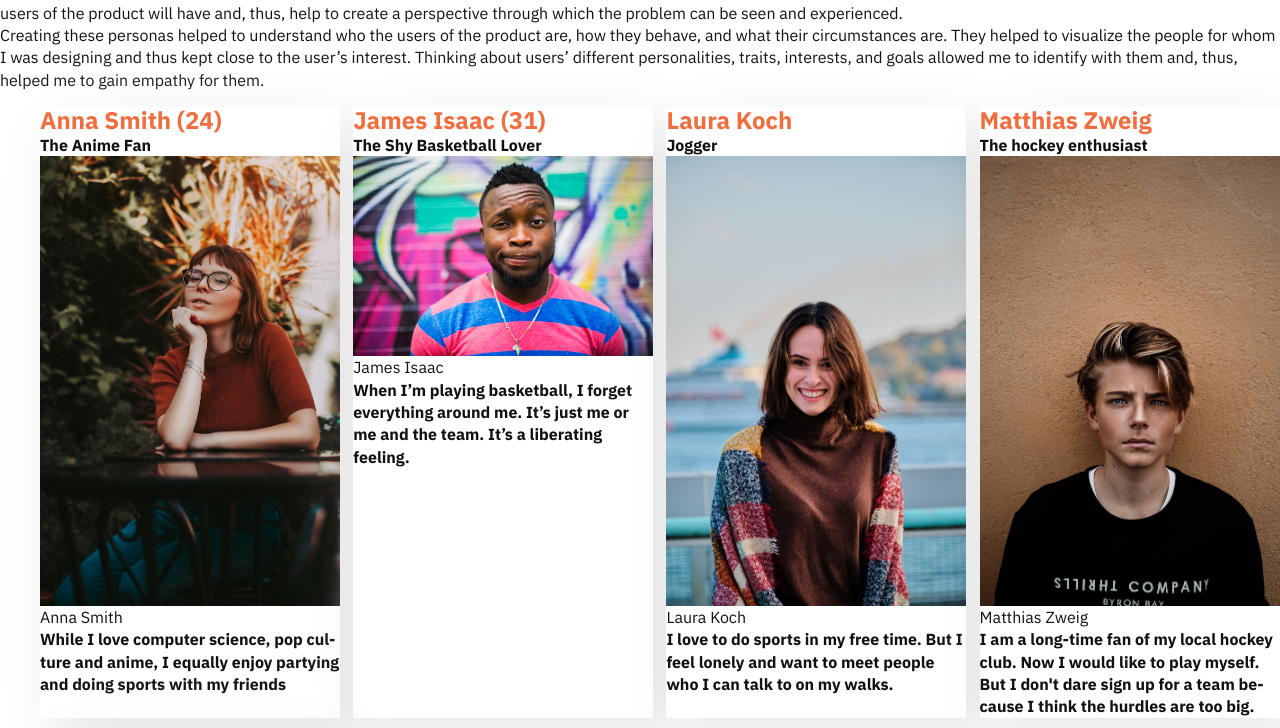
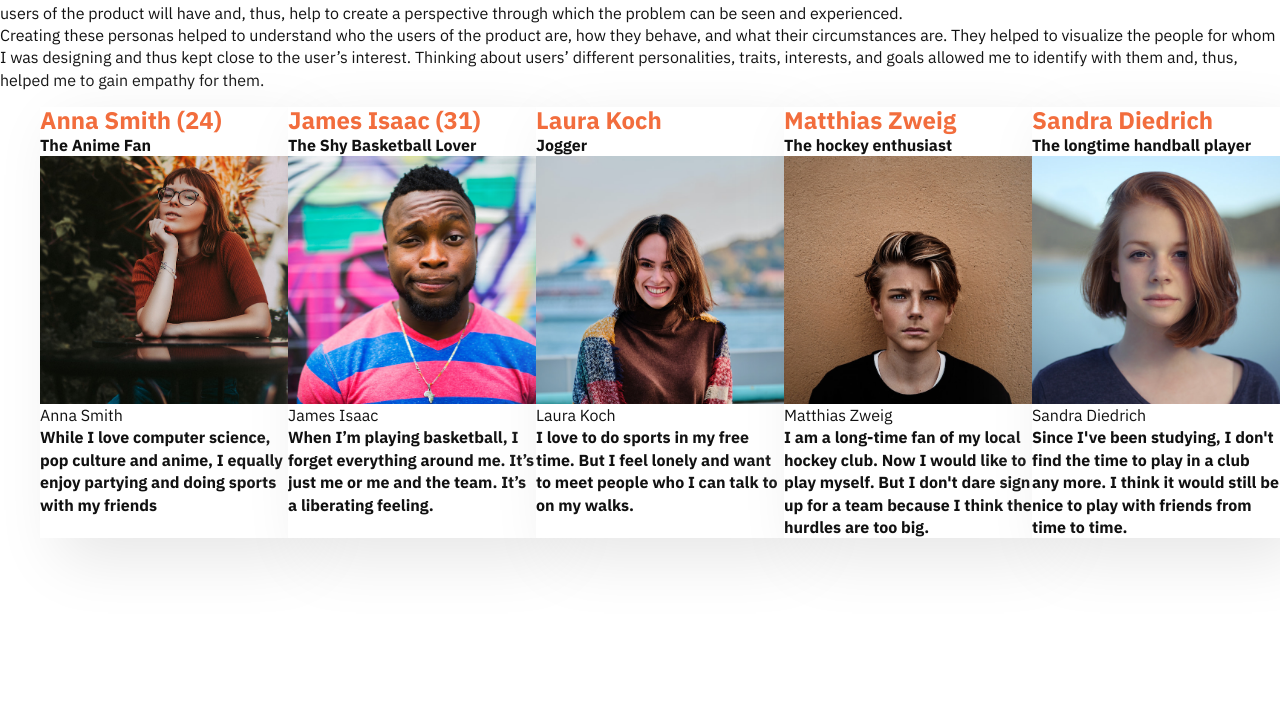
Before and after one commit to mi-classroom/webdev-fd-2021-css-grid-nickcrisci, a website: page src/index.html in a window 1280 px wide. Shown: the part 56-784 px from the top of the page. Drawn offline with Linux system fonts and the light colour scheme.

Commit message:
Transition umgesetzt. Anordnung allerdings jetzt flex nicht mehr grid

```diff
--- a/src/styles/scss/_layouts.scss
+++ b/src/styles/scss/_layouts.scss
@@ -21,10 +21,12 @@
   display: flex;
   overflow: hidden;
   width: clamp(300px, 50%, 800px);
+  flex: 1 0 10em;
   flex-direction: column;
   background-color: $lightest;
   border-radius: $radius-m;
   box-shadow: $n-shadow-l;
+  transition: flex-basis 500ms ease-in-out;
 
   figcaption {
     padding: $l $xxs $xl $m;
@@ -32,6 +34,12 @@
 
   p {
     font-weight: $fw-bold;
+  }
+
+  img {
+    aspect-ratio: 1/1;
+    object-fit: cover;
+    transition: display 500ms ease-in-out;
   }
 
   blockquote {
@@ -42,10 +50,13 @@
       }
     }
   }
+
+  &:hover {
+    flex-basis: 20em;
+  }
 }
 
 .overview {
-  display: grid;
-  gap: 1vw;
-  grid-template-columns: repeat(auto-fit, minmax(250px, 1fr));
+  display: flex;
+  flex-direction: row;
 }
```
Also changed, not shown: src/styles/main.css.
